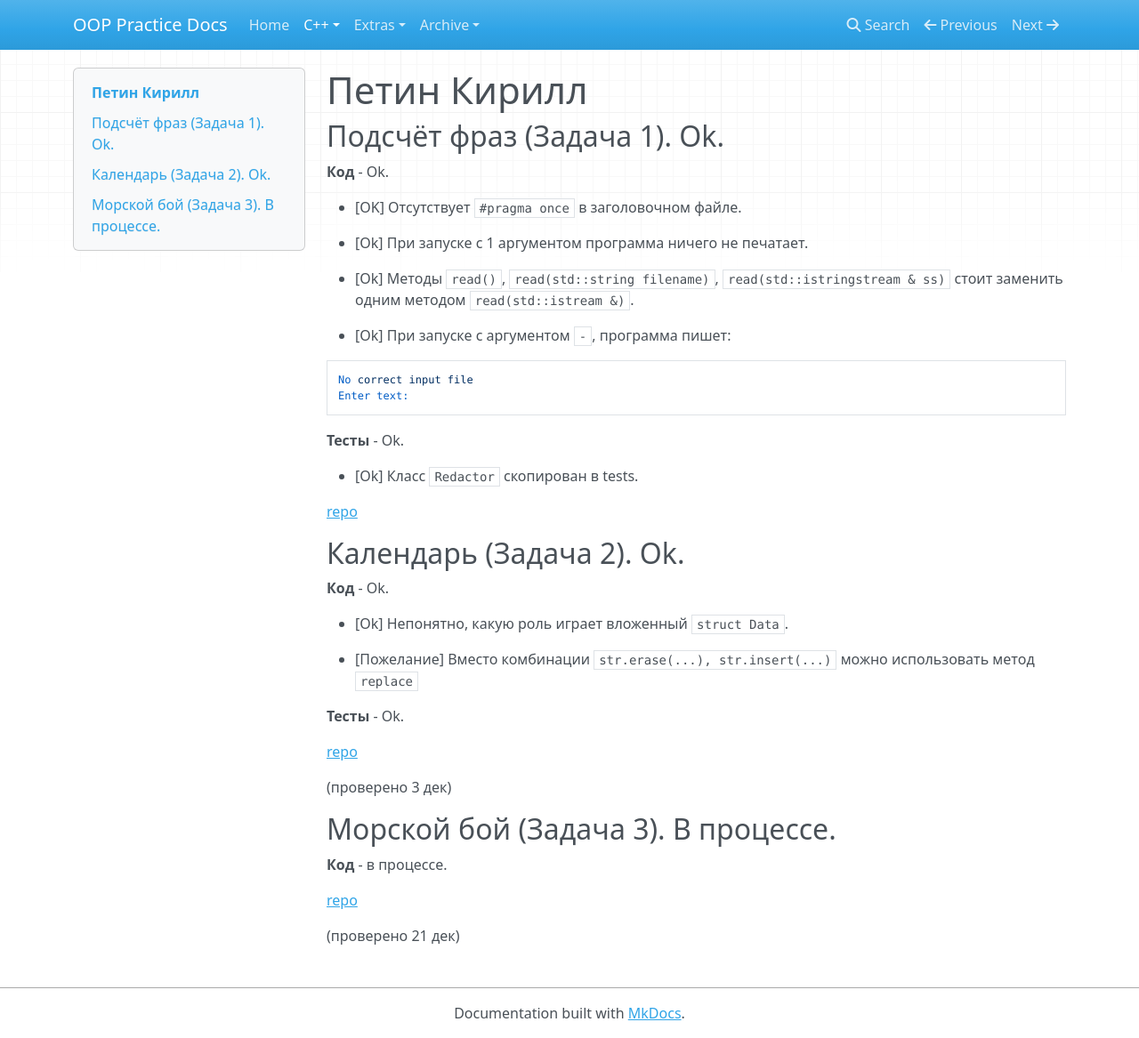
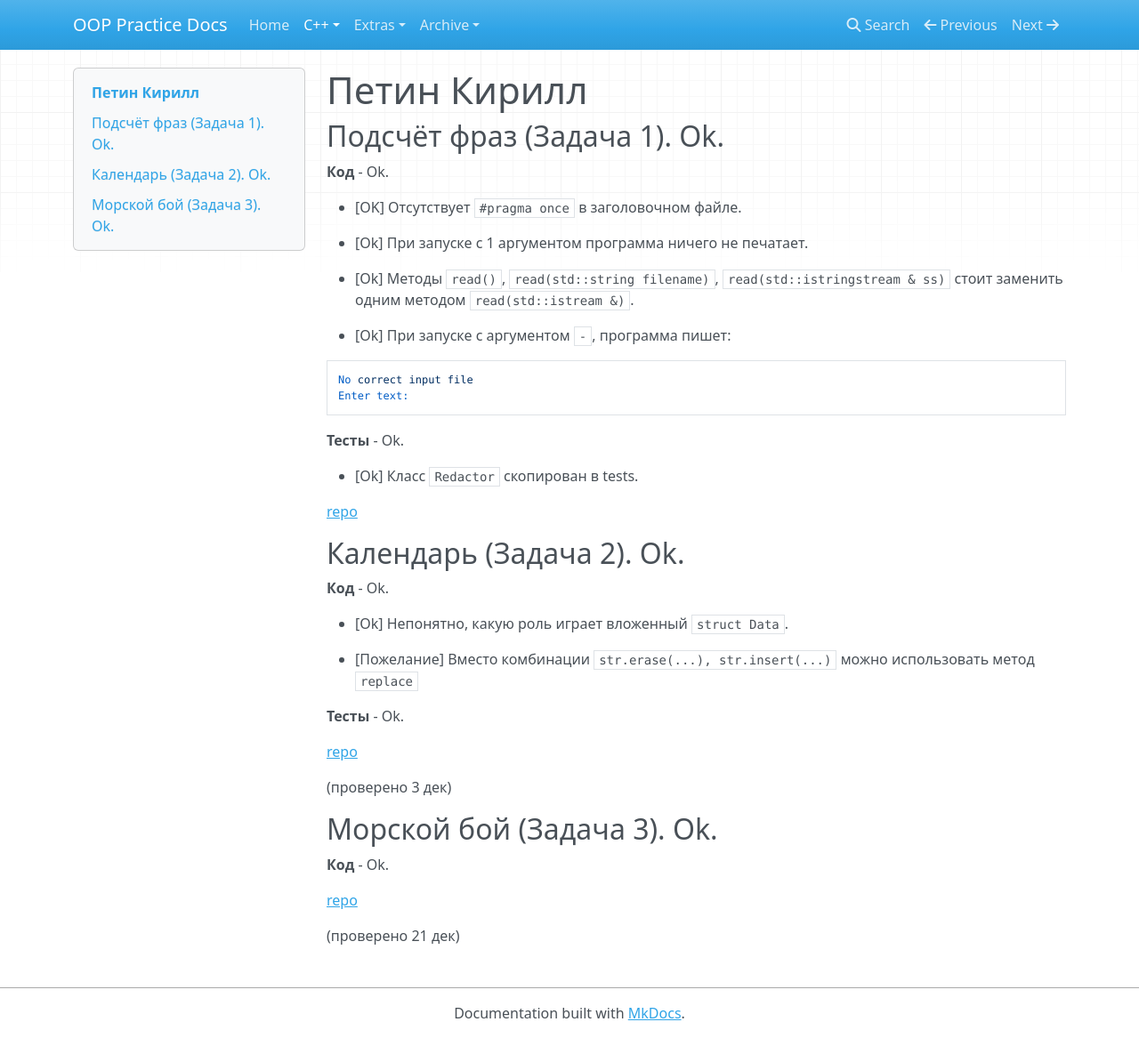
Before and after one commit to avoronkov/oop, an MkDocs documentation site: the page built from docs/2017.cpp/results/petin.md, in a window 1280 px wide and 1167 px high. Shown: the whole window at 89% size. Built offline with MkDocs 1.6.1, drawn with Linux system fonts in a browser that asks for light colours; nearby versions of some CDN libraries; old or Windows-style settings are respelled for this version of MkDocs.

Commit message:
update results

```diff
--- a/docs/2017.cpp/results/petin.md
+++ b/docs/2017.cpp/results/petin.md
@@ -36,9 +36,9 @@ Enter text:
 
 (проверено 3 дек)
 
-## Морской бой (Задача 3). В процессе.
+## Морской бой (Задача 3). Ok.
 
-**Код** - в процессе.
+**Код** - Ok.
 
 [repo](https://bitbucket.org/petin_oop/task3)
 
```
Also changed, not shown: docs/2017.cpp/results.md (+2 -2 lines), docs/2017.cpp/results/shustova.md (+2 -2 lines), docs/2017.cpp/results/yashin.md (+1 -1 lines).
